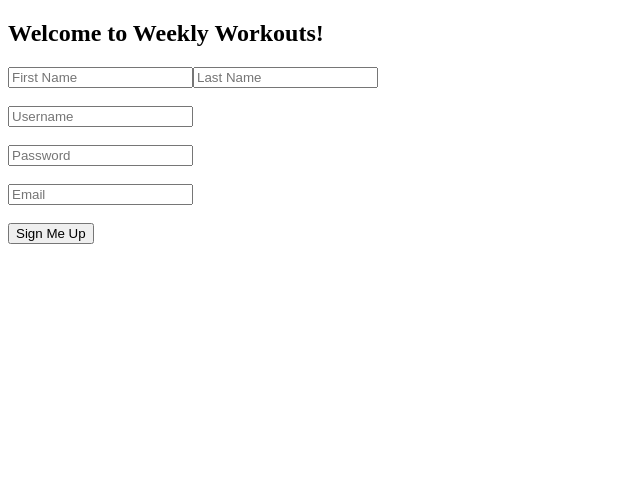
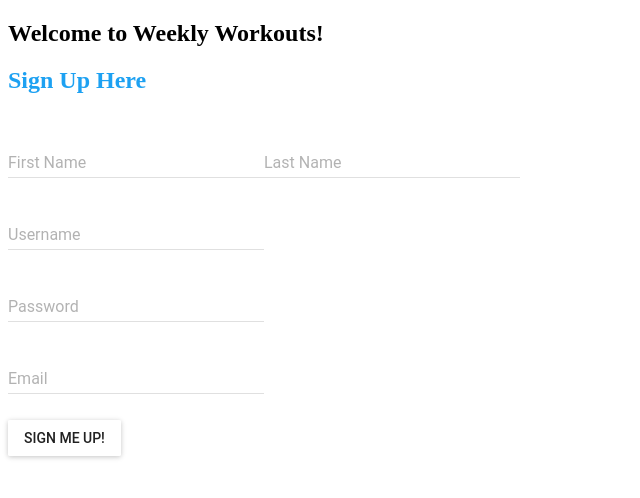
Before and after one commit to kwang76/Solo-Week, a React app: page /signup in a window 1280 px wide. Shown: the top 498 px of the page, without its empty margins (0-640 px from the left). Built offline with nearby package versions, Linux system fonts and the light colour scheme; no server answers; the HTML template or start-up script is replaced by a standard one.

Commit message:
started styling, select field values works

```diff
--- a/client/src/components/App.jsx
+++ b/client/src/components/App.jsx
@@ -68,7 +68,7 @@ class App extends React.Component{
         this.setState({
           exercises: response.data,
           muscle: muscle
-        })
+        }, ()=> console.log('my current muscle', this.state.exercises))
       })
       .catch((err) => {
         console.log('Error filtering by muscle', err)
@@ -172,10 +172,10 @@ class App extends React.Component{
       <div>
         <Router>
           <div>
-            <Route exact={true} path='/' component={(props)=><Redirect {...props} to='/login'/>}/>
-            <Route path='/signup' component={(props) => <SignUp {...props} isLoggedIn={this.state.isLoggedIn} handleRegister={this.handleRegister} />}/>
-            <Route path='/login' component={(props) => <Login {...props}  isLoggedIn={this.state.isLoggedIn} handleLogin={this.handleLogin} />}/>
-            <Route path='/main' component={(props)=> <Main {...props}
+            <Route exact={true} path='/' render={(props)=> (<Redirect {...props} to='/login'/>)}/>
+            <Route path='/signup' render={(props) => <SignUp {...props} isLoggedIn={this.state.isLoggedIn} handleRegister={this.handleRegister} />}/>
+            <Route path='/login' render={(props) => <Login {...props}  isLoggedIn={this.state.isLoggedIn} handleLogin={this.handleLogin} />}/>
+            <Route path='/main' render={(props)=> (<Main {...props}
              savedWorkouts={this.state.savedWorkouts}
              handleLogout={this.handleLogout}
              exercises={this.state.exercises}
@@ -187,7 +187,7 @@ class App extends React.Component{
              handleLogout={this.handleLogout}
              allWorkouts={this.state.allWorkouts}
              getStoredWorkouts={this.getStoredWorkouts}
-            />}/>
+            />)}/>
 
           </div>
         </Router>
--- a/client/src/components/Login.jsx
+++ b/client/src/components/Login.jsx
@@ -3,6 +3,12 @@ import axios from 'axios'
 import { Redirect, Route, Link, Switch } from 'react-router-dom'
 import SignUp from './SignUp.jsx'
 import Main from './Main.jsx'
+import RaisedButton from 'material-ui/RaisedButton';
+import TextField from 'material-ui/TextField';
+
+const loginbutton = {
+  width: '260px'
+}
 
 class Login extends React.Component{
   constructor(props) {
@@ -65,14 +71,16 @@ class Login extends React.Component{
     }
     return (
       <div>
-        <h2> Log In </h2>
-        <input value={this.state.username} onChange={this.onUsernameChange} placeholder={'Username'}/>
+        <h2> Log in to your account </h2>
+        <TextField hintText="Username" floatingLabelText="Username" value={this.state.username} onChange={this.onUsernameChange}/>
+        <br/>
+        <TextField hintText="Password" floatingLabelText="Password" value={this.state.password} onChange={this.onPasswordChange} onKeyPress={this.handleKeyPress}/>
         <br/>
         <br/>
-        <input value={this.state.password} onChange={this.onPasswordChange} onKeyPress={this.handleKeyPress} placeholder={'Password'} />
+        <RaisedButton label="Login" style={loginbutton} onClick={this.handleClick} />
         <br/>
         <br/>
-        <button onClick={this.handleClick}>Login</button> <button onClick={this.handleSignUp}> New to us? Sign Up Here!</button>
+        <RaisedButton label="New to us? Sign Up Here!" style={loginbutton} onClick={this.handleSignUp}/>
       </div>
     )
   }
--- a/client/src/components/SignUp.jsx
+++ b/client/src/components/SignUp.jsx
@@ -3,7 +3,12 @@ import ReactDOM from 'react-dom'
 import { Redirect, Route, Link, Switch } from 'react-router-dom';
 import Main from './Main.jsx'
 import Login from './Login.jsx'
+import TextField from 'material-ui/TextField'
+import RaisedButton from 'material-ui/RaisedButton';
 
+const style ={
+  color: '#1DA1F2'
+}
 class SignUp extends React.Component {
   constructor(props) {
     super(props)
@@ -60,28 +65,45 @@ class SignUp extends React.Component {
       return <Redirect to='/main' />
     }
     return (
-      <div>
+      <div className="home">
         <h2>Welcome to Weekly Workouts!</h2>
-        <div>
-        <input value={this.state.firstName} onChange={this.onFirstChange} placeholder={'First Name'} />
-        <input value={this.state.lastName} onChange={this.onLastChange} placeholder={'Last Name'} />
-        <br/>
-        <br/>
-        <input value={this.state.username} onChange={this.onUserChange} placeholder={'Username'} />
-        <br/>
-        <br/>
-        <input value={this.state.password} onChange={this.onPasswordChange} placeholder={'Password'} />
-        <br/>
-        <br/>
-        <input value={this.state.email} onChange={this.onEmailChange} placeholder={'Email'}/>
-        <br/>
-        <br/>
-        <button onClick={this.handleClick}> Sign Me Up </button>
+        <div className="home-container">
+
+          <div className="home-container-signUp">
+              <h2 style={style}> Sign Up Here</h2>
+            <TextField
+            hintText="First Name"
+            floatingLabelText="First Name"
+            value={this.state.firstName} onChange={this.onFirstChange}
+            />
+            <TextField
+            hintText="Last Name"
+            floatingLabelText="Last Name"
+            value={this.state.lastName} onChange={this.onLastChange}
+            />
+            <br/>
+            <TextField
+            hintText="Username"
+            floatingLabelText="Username"
+            value={this.state.username} onChange={this.onUserChange}
+            />
+            <br/>
+            <TextField
+            hintText="Password"
+            floatingLabelText="Password"
+            value={this.state.password} onChange={this.onPasswordChange}
+            />
+            <br/>
+            <TextField
+            hintText="@Email"
+            floatingLabelText="Email"
+            value={this.state.email} onChange={this.onEmailChange}
+            />
+            <br/>
+            <br/>
+            <RaisedButton label="Sign Me Up!" onClick={this.handleClick}/>
+          </div>
         </div>
-        <br/>
-        <br/>
-        <br/>
-
       </div>
     )
 
--- a/client/src/components/WorkoutEntry.jsx
+++ b/client/src/components/WorkoutEntry.jsx
@@ -1,10 +1,14 @@
 import React from 'react'
 
 const WorkoutEntry = ({workout}) => {
+  const style = {
+    float: 'right'
+  }
   return(
     <div>
       <label>
-      {workout.length === 0 ? '' : workout[0].workoutName }
+      <div style={style}>{workout.length === 0 ? '' : workout[0].workoutName }</div  >
+      <br/>
       {workout.map((exercise,i)=> {
         return <div key={i}>Exercise:{exercise.exercise} Sets:{exercise.sets} Repetitions:{exercise.reps}</div>
       })}
--- a/client/src/components/WorkoutsFeed.jsx
+++ b/client/src/components/WorkoutsFeed.jsx
@@ -3,9 +3,7 @@ import WorkoutEntry from './WorkoutEntry.jsx'
 
 const WorkoutsFeed = ({allWorkouts}) => {
   return(
-    <div>
-
-
+    <div className="workout-feed">
     {allWorkouts.map((workout,i)=> {
       return (<div key={i}>
         <WorkoutEntry key={i} workout={workout}/><br/>
```
Also changed, not shown: client/src/components/Search.jsx (+66 -47 lines), 2 other files (tests, documents, lock files or other folders).
